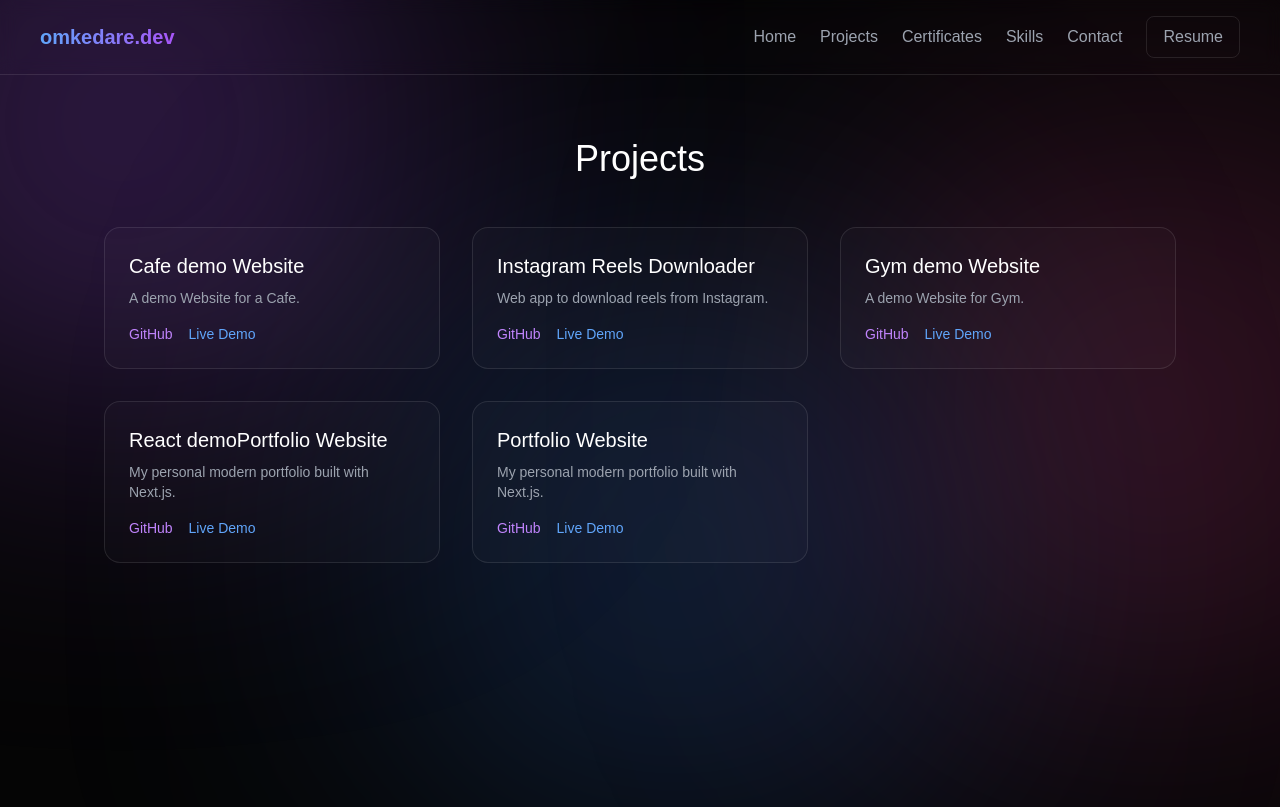
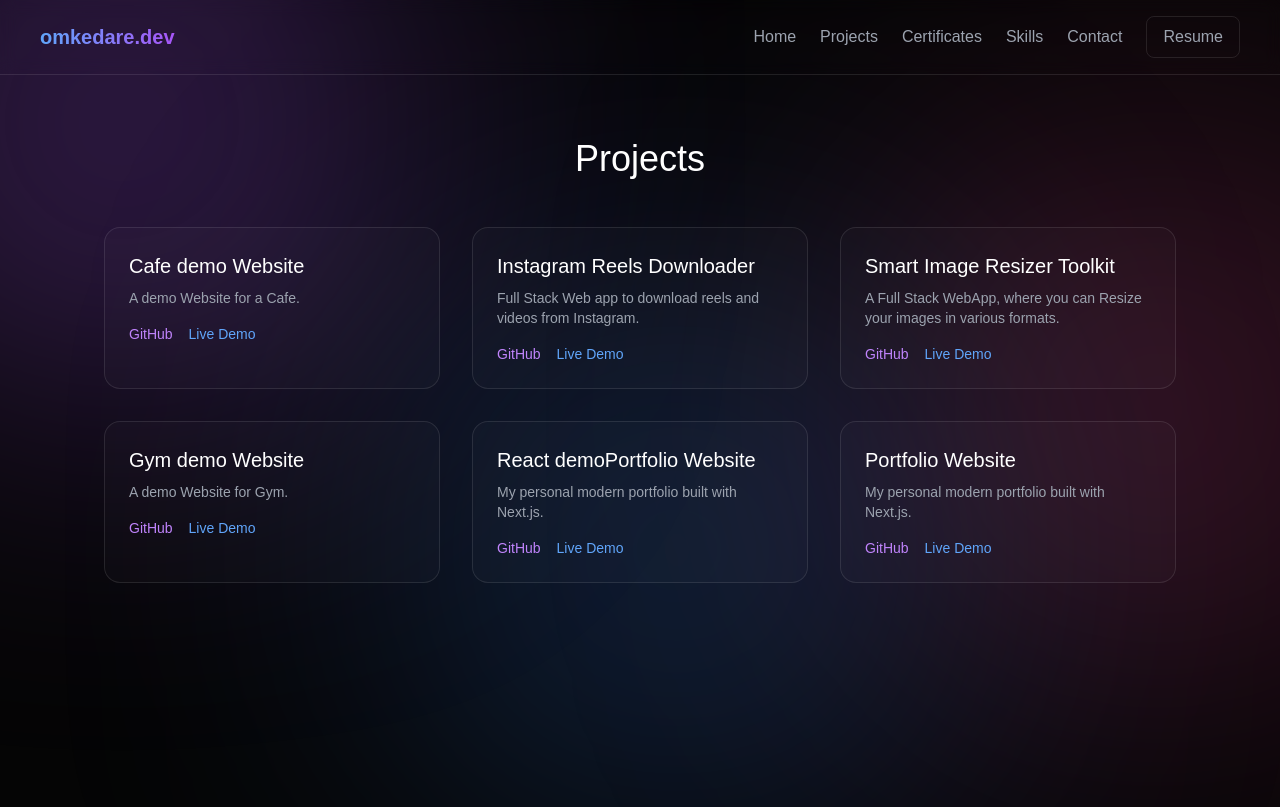
Before and after one commit to theomkedare/portfolio, a Next.js app in the folder portfolio2/: page /projects in a window 1280 px wide. Built offline with nearby package versions, Linux system fonts and the light colour scheme.

Commit message:
Update project section

```diff
--- a/portfolio2/src/app/page.js
+++ b/portfolio2/src/app/page.js
@@ -10,8 +10,14 @@ const projects = [
     demo: "https://dreamysip.netlify.app/",
   },
   {
+    title: "Smart Image Resizer Toolkit",
+    desc: "A Full Stack WebApp, where you can Resize your images in various formats.",
+    github: "https://github.com/theomkedare/smart-image-toolkit",
+    demo: "https://imagetools.omkedare.dev",
+  },
+  {
     title: "Instagram Reels Downloader",
-    desc: "Web app to download reels from Instagram.",
+    desc: "Full Stack Web app to download reels and videos from Instagram.",
     github: "https://github.com/theomkedare/reels-downloader",
     demo: "https://reels.omkedare.dev/",
   },
--- a/portfolio2/src/app/projects/page.js
+++ b/portfolio2/src/app/projects/page.js
@@ -11,9 +11,15 @@ const projects = [
   },
   {
     title: "Instagram Reels Downloader",
-    desc: "Web app to download reels from Instagram.",
+    desc: "Full Stack Web app to download reels and videos from Instagram.",
     github: "https://github.com/theomkedare/reels-downloader",
-    demo: "https://reels-downloader-sepia.vercel.app/",
+    demo: "https://reels.omkedare.dev/",
+  },
+  {
+    title: "Smart Image Resizer Toolkit",
+    desc: "A Full Stack WebApp, where you can Resize your images in various formats.",
+    github: "https://github.com/theomkedare/smart-image-toolkit",
+    demo: "https://imagetools.omkedare.dev",
   },
   {
     title: "Gym demo Website",
```
